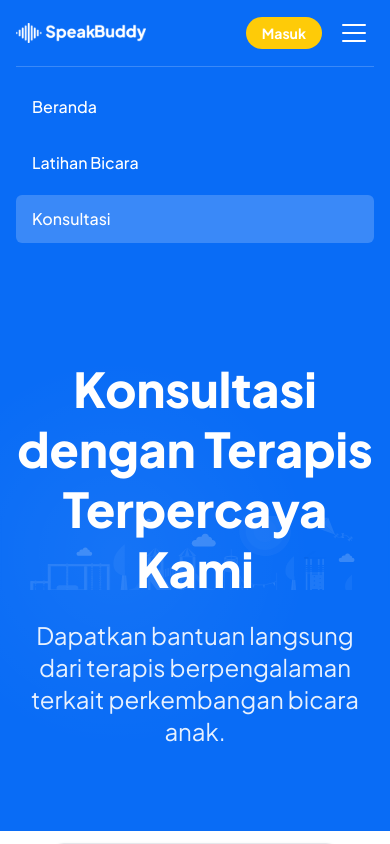
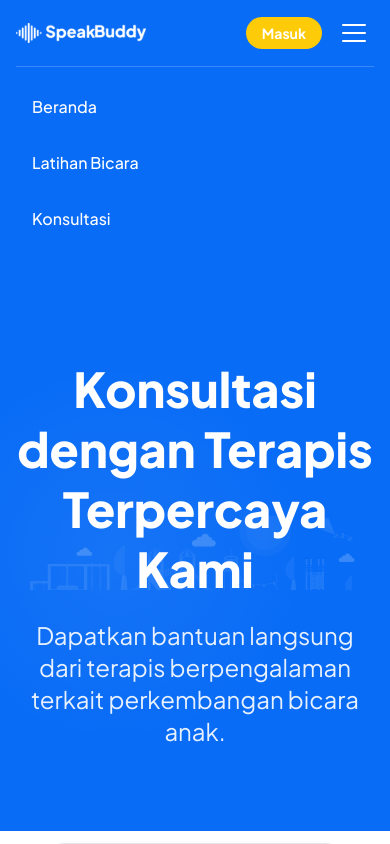
Before and after one commit to SpeakBuddy-Sevent/SpeakBuddy-FE, a Next.js app: page /Konsultasi in a window 390 px wide. Both pictures are taken after a click on the button "Toggle menu". Shown: the top 844 px of the page. Built offline with nearby package versions, Linux system fonts and the light colour scheme; no server answers.

Commit message:
fix: hotfix

```diff
--- a/src/app/Konsultasi/page.jsx
+++ b/src/app/Konsultasi/page.jsx
@@ -58,7 +58,7 @@ export default function HomeKonsul() {
             </div>
             <nav className="px-2 py-2">
               <Link
-                href="/Konsultasi"
+                href="/konsultasi"
                 className="flex items-center gap-2 sm:gap-3 px-3 sm:px-4 py-2 sm:py-3 rounded-lg text-[#096CF6] font-medium bg-blue-50 text-sm sm:text-base"
               >
                 <svg
@@ -92,7 +92,7 @@ export default function HomeKonsul() {
                 Buat Janji
               </Link>
               <Link
-                href="/Konsultasi/Riwayat-Chat"
+                href="/konsultasi/Riwayat-Chat"
                 className="flex items-center gap-2 sm:gap-3 px-3 sm:px-4 py-2 sm:py-3 rounded-lg text-gray-700 hover:bg-blue-50 hover:text-[#096CF6] text-sm sm:text-base"
               >
                 <svg
--- a/src/app/components/Navbar.jsx
+++ b/src/app/components/Navbar.jsx
@@ -57,7 +57,7 @@ export default function Navbar() {
 
               {/* KONSULTASI */}
               <Link
-                href="/Konsultasi"
+                href="/konsultasi"
                 className={`text-white font-medium px-4 py-2 rounded-md relative transition-all ${
                   pathname === "/Konsultasi" ? "" : "hover:bg-white/10"
                 }`}
@@ -130,7 +130,7 @@ export default function Navbar() {
                 href="/Konsultasi"
                 onClick={() => setIsMobileMenuOpen(false)}
                 className={`text-white font-medium px-4 py-3 rounded-md transition-all ${
-                  pathname === "/Konsultasi"
+                  pathname === "/konsultasi"
                     ? "bg-white/20"
                     : "hover:bg-white/10"
                 }`}
```
